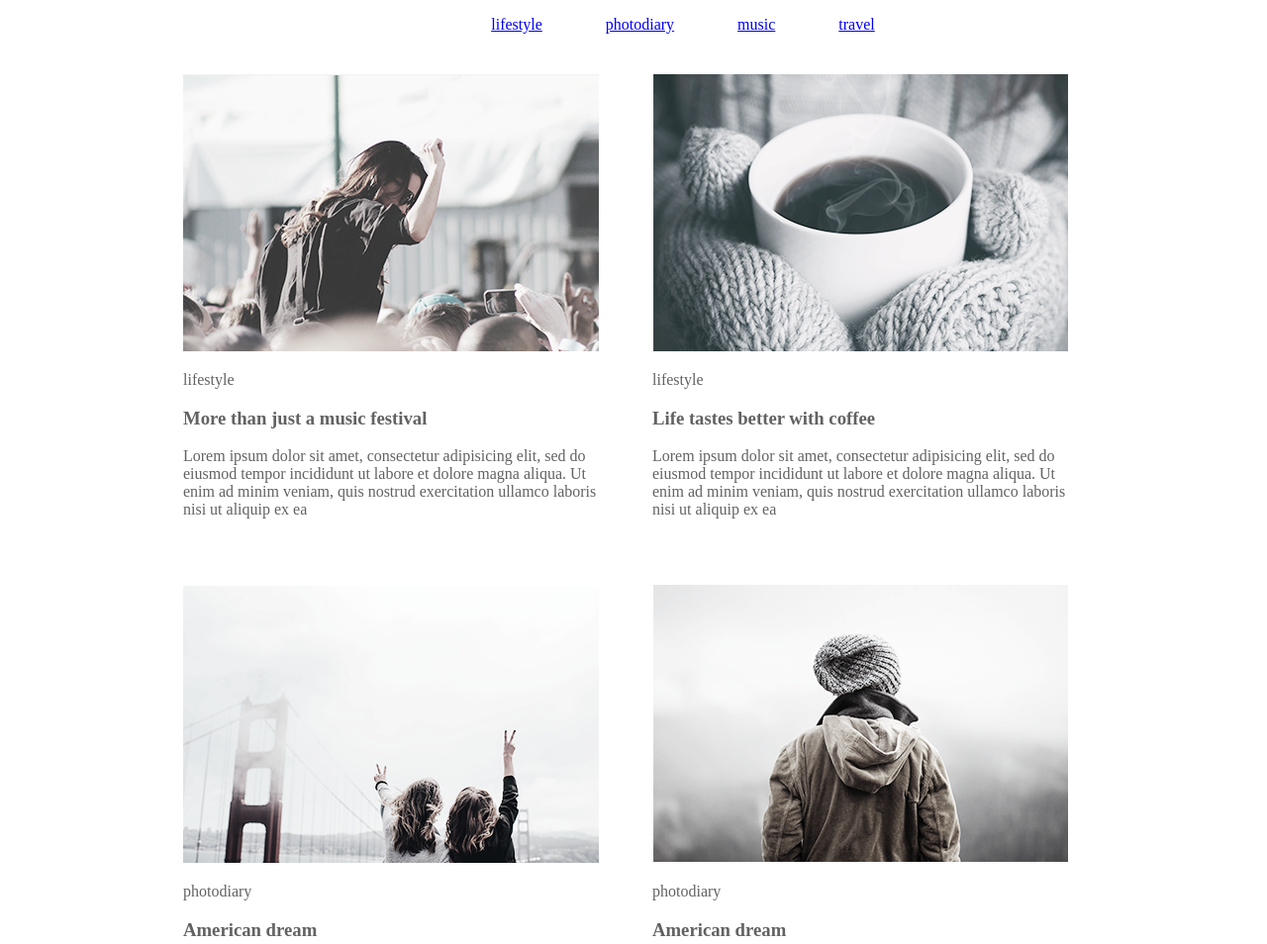
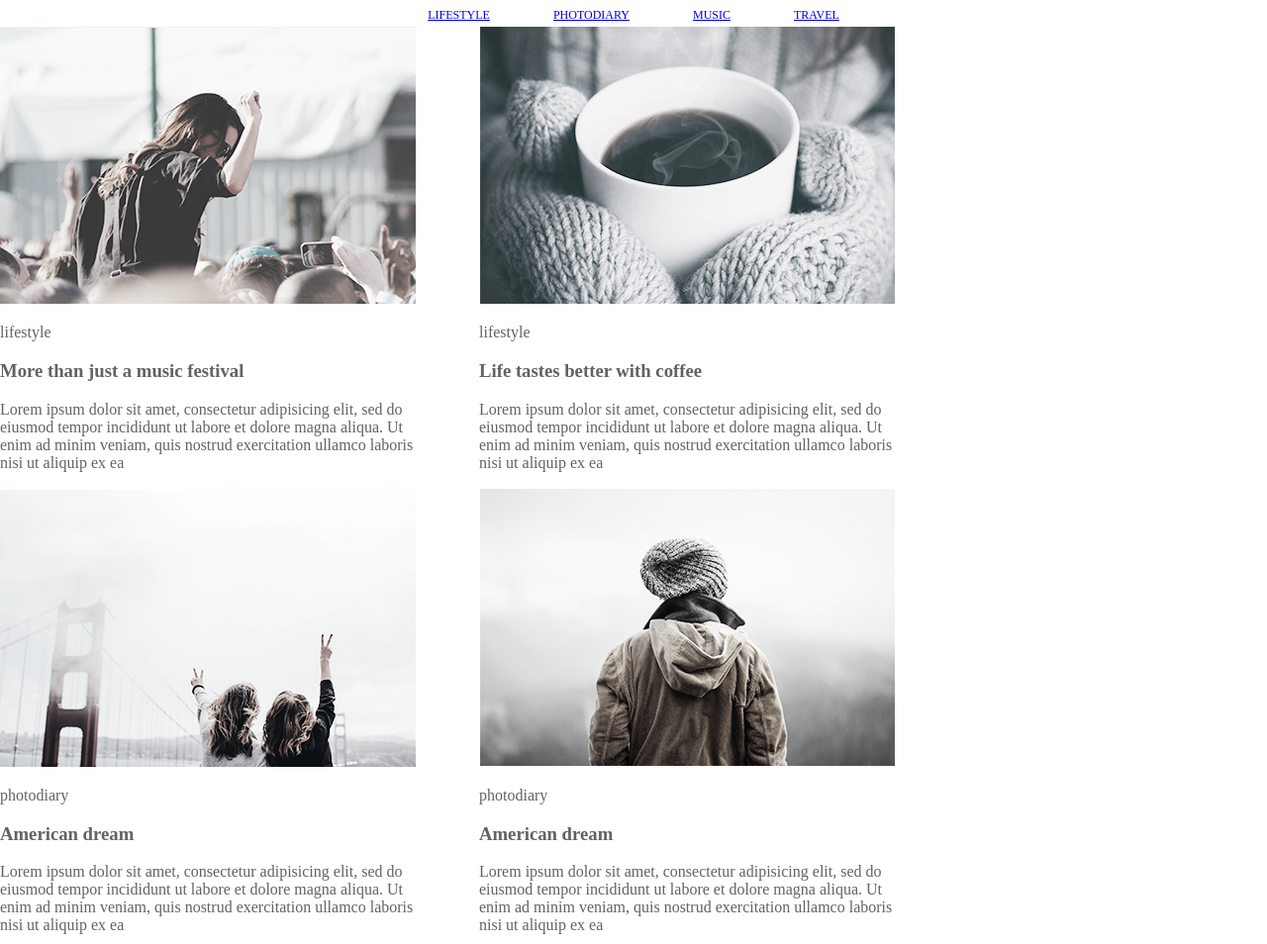
Before and after one commit to llenn4ik/home-w, a plain HTML site: page module_03/index.html in a window 1280 px wide. Shown: the top 954 px of the page at 99% size. Drawn offline with Linux system fonts and the light colour scheme.

Commit message:
correct css

```diff
--- a/module_03/index.html
+++ b/module_03/index.html
@@ -8,6 +8,7 @@
     <title>Document</title>
 </head>
 <body>
+    <div class="conteiner">
     <header>
         <nav>
             <ul>
@@ -64,9 +65,10 @@
                 <p>Lorem ipsum dolor sit amet, consectetur adipisicing elit, sed do eiusmod tempor incididunt ut labore et dolore magna aliqua. Ut enim ad minim veniam, quis nostrud exercitation ullamco laboris nisi ut aliquip ex ea </p>
             </article>
          </section>
-        <div> <button>Load more</button>   </div>
+        <div>  <button>Load more</button>   </div>
 
 
     </main>
+</div>
 </body>
 </html>
--- a/module_03/style.css
+++ b/module_03/style.css
@@ -1,24 +1,38 @@
 nav ul li a:hover {color: #03a9f4; text-decoration: none}
   ul {list-style: none; }
-  ul {text-align: center;}
-  li {display: inline-block;
-    margin-left: 60px ;
-    width: 900; ;}
-
-
+  ul {text-align: center;
+    font-size: 16px;
+    font-family: "Myriad Pro";
+    line-height: 1.714;
+    ;
+     text-transform: uppercase;
+     margin: 0 ;
+    padding: 0 ;
+  }
+  li {display: inline-block; margin-right: 60px;
+  /*font-size: 0 */;}
+  li a{
+    font-size: 12px;
+  }
+  nav li:last-child {margin-right: 0;}
+body {margin: 0}
+body.conteiner {width: 960; margin: 0 auto;
+ }
 main {
     color: rgb(98, 98, 98);
     font-family: "Myriad Pro"; }
 
   article{
       display: inline-block;
-       width: 470px;
-       padding: 25px;
-       box-sizing: border-box; }
+       width: 420px;
+      margin-right: 60px;
+       box-sizing: border-box;
+   }
+  article:nth-child(2n){margin-right: 0;}
 
  section{
     margin: 0 auto;
-    width: 960px;
+
     text-align: left;
     }
 
@@ -32,3 +46,4 @@ main {
 
 }
 div {text-align: center;}
+div button:hover {color: rgb(148, 19, 19);}
```
